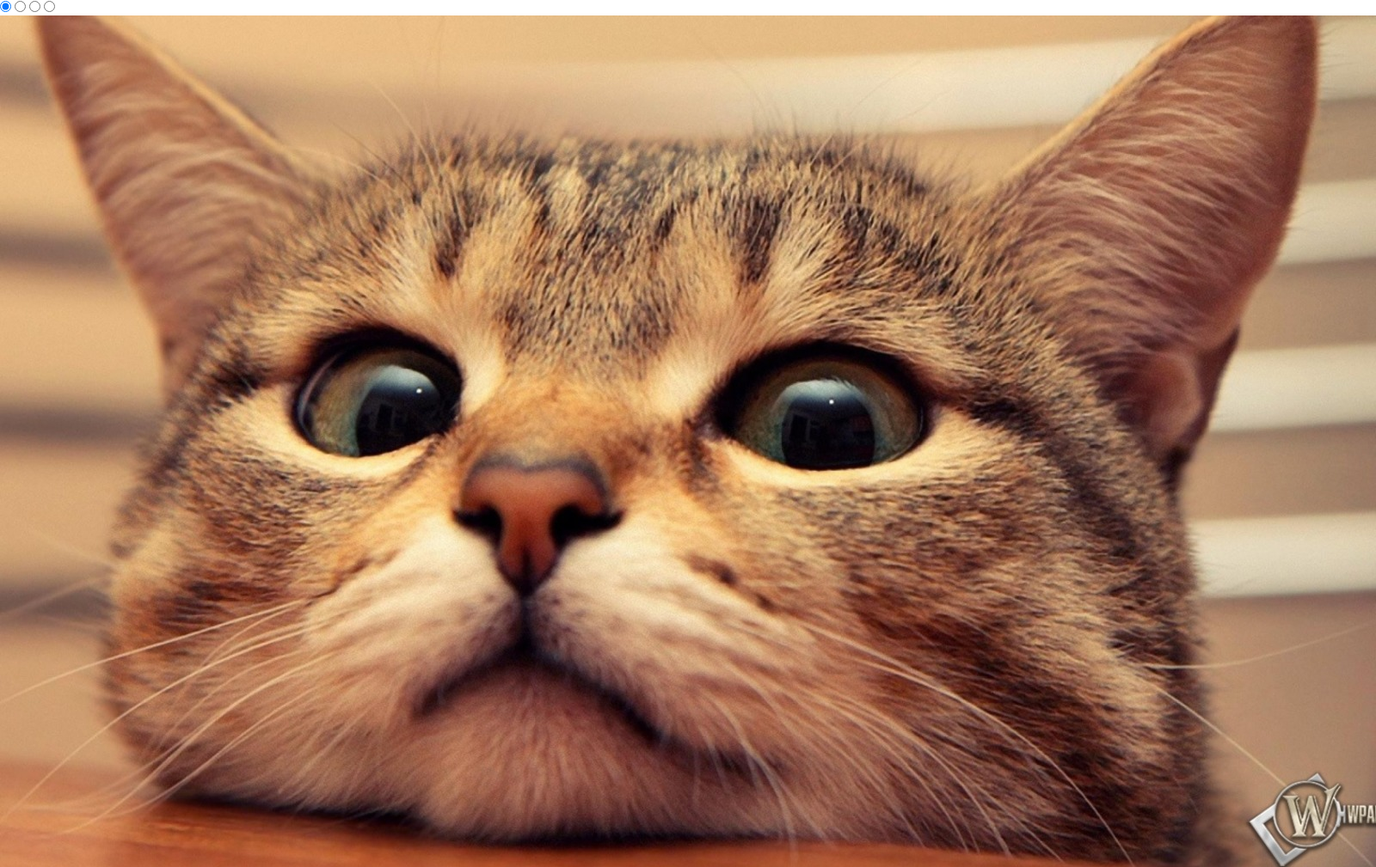
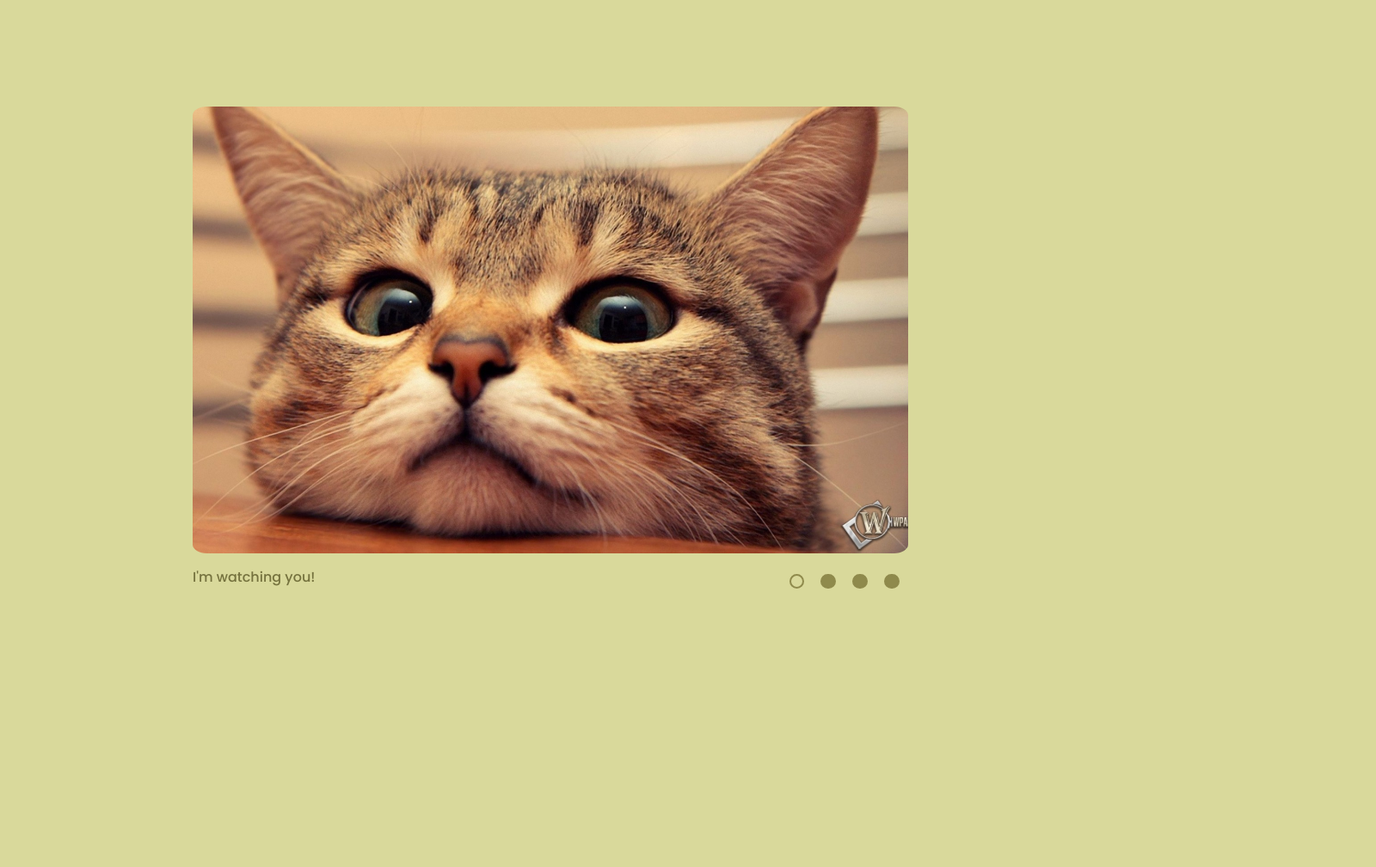
Before and after one commit to NatalliaZel/cssMemeSlider, a plain HTML site: page cssMemeSlider/index.html in a window 1280 px wide. Shown: the top 1009 px of the page at 86% size, 1600 px wide, since content can reach past the window. After the commit the page ends 800 px from the top, so only its background shows below. Drawn offline with Linux system fonts and the light colour scheme.

Commit message:
feat: add styles (Ср, сен 13, 2023 9:31:16 )

```diff
--- a/cssMemeSlider/style.css
+++ b/cssMemeSlider/style.css
@@ -40,3 +40,209 @@ h2 {
   font-weight: 400;
   font-style: normal;
 }
+
+/**********************/
+
+body {
+  background-color: #d9d99b;
+}
+
+.slider-wrapper {
+  display: flex;
+  justify-content: center;
+  align-items: center;
+  width: 100vw;
+  height: 100vh;
+}
+
+.slider-container {
+  width: 65%;
+  overflow: hidden;
+}
+
+input[name="control"] {
+  width: 0;
+  height: 0;
+}
+
+#r1:checked ~ .slider-images .slider-img-1 {
+  transform: translateX(0%);
+}
+
+#r1:checked ~ .slider-bottom .slider-labels .slider-label-1 .slider-span-1 {
+  background-color: #d9d99b;
+}
+
+#r1:checked ~ .slider-bottom .slider-content .text-1 {
+  transform: translateX(0%);
+}
+
+#r2:checked ~ .slider-images .slider-img-1 {
+  transform: translateX(-100%);
+}
+
+#r2:checked ~ .slider-images .slider-img-2 {
+  transform: translateX(-100%);
+}
+
+#r2:checked ~ .slider-bottom .slider-labels .slider-label-2 .slider-span-2 {
+  background-color: #d9d99b;
+}
+
+#r2:checked ~ .slider-bottom .slider-content .text-1 {
+  transform: translateX(-100%);
+}
+
+#r2:checked ~ .slider-bottom .slider-content .text-2 {
+  transform: translateX(-100%);
+}
+#r3:checked ~ .slider-images .slider-img-1 {
+  transform: translateX(-200%);
+}
+
+#r3:checked ~ .slider-images .slider-img-2 {
+  transform: translateX(-200%);
+}
+#r3:checked ~ .slider-images .slider-img-3 {
+  transform: translateX(-200%);
+}
+
+#r3:checked ~ .slider-bottom .slider-labels .slider-label-3 .slider-span-3 {
+  background-color: #d9d99b;
+}
+
+#r3:checked ~ .slider-bottom .slider-content .text-1 {
+  transform: translateX(-200%);
+}
+
+#r3:checked ~ .slider-bottom .slider-content .text-2 {
+  transform: translateX(-200%);
+}
+
+#r3:checked ~ .slider-bottom .slider-content .text-3 {
+  transform: translateX(-200%);
+}
+
+#r4:checked ~ .slider-images .slider-img-1 {
+  transform: translateX(-300%);
+}
+
+#r4:checked ~ .slider-images .slider-img-2 {
+  transform: translateX(-300%);
+}
+
+#r4:checked ~ .slider-images .slider-img-3 {
+  transform: translateX(-300%);
+}
+
+#r4:checked ~ .slider-images .slider-img-4 {
+  transform: translateX(-300%);
+}
+
+#r4:checked ~ .slider-bottom .slider-labels .slider-label-4 .slider-span-4 {
+  background-color: #d9d99b;
+}
+
+#r4:checked ~ .slider-bottom .slider-content .text-1 {
+  transform: translateX(-300%);
+}
+
+#r4:checked ~ .slider-bottom .slider-content .text-2 {
+  transform: translateX(-300%);
+}
+
+#r4:checked ~ .slider-bottom .slider-content .text-3 {
+  transform: translateX(-300%);
+}
+
+#r4:checked ~ .slider-bottom .slider-content .text-4 {
+  transform: translateX(-300%);
+}
+
+.slider-images {
+  display: flex;
+  width: 400%;
+  margin: 0 0 0.7rem 0;
+  border-radius: 1%;
+}
+
+.slider-img {
+  width: 25%;
+  transition: all 0.3s ease;
+}
+
+.slider-item {
+  width: 100%;
+  border-radius: 2%;
+}
+
+.slider-labels {
+  display: flex;
+}
+
+@media (max-width: 700px) {
+  .slider-labels {
+    align-self: center;
+    margin: 0 0 0.7rem 0;
+  }
+}
+
+.slider-label {
+  width: 2.2rem;
+  height: 2.2rem;
+  border-radius: 50%;
+  background-color: transparent;
+  margin: 0 0.1rem 0 0;
+  display: flex;
+  justify-content: center;
+  align-items: center;
+  cursor: pointer;
+}
+
+.slider-label:hover .slider-span {
+  background-color: aliceblue;
+  border: 0.15rem solid aliceblue;
+  transition: all 0.3s ease;
+}
+
+.slider-span {
+  width: 1.1rem;
+  height: 1.1rem;
+  border-radius: 50%;
+  background-color: #8f8a4c;
+  border: 0.15rem solid #8f8a4c;
+}
+
+.slider-span:hover {
+  background-color: aliceblue;
+  border: 0.15rem solid aliceblue;
+  transition: all 0.3s ease;
+}
+
+.slider-bottom {
+  display: flex;
+  flex-direction: row-reverse;
+  justify-content: space-between;
+}
+
+@media (max-width: 700px) {
+  .slider-bottom {
+    display: flex;
+    flex-direction: column;
+  }
+}
+
+.slider-content {
+  display: flex;
+  overflow: hidden;
+  width: 12rem;
+}
+
+.slider-text {
+  font-family: "Poppins";
+  flex-grow: 0;
+  flex-shrink: 0;
+  width: 12rem;
+  color: #75723e;
+  transition: all 0.3s ease;
+}
```
